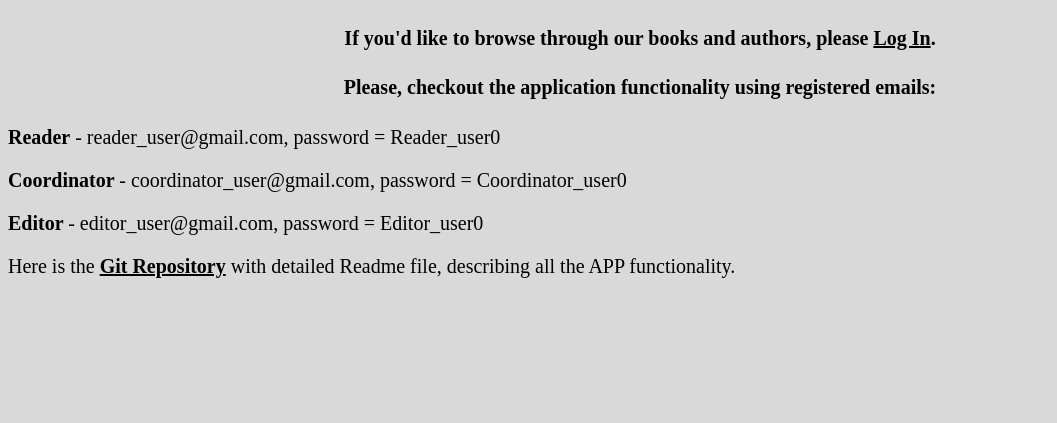
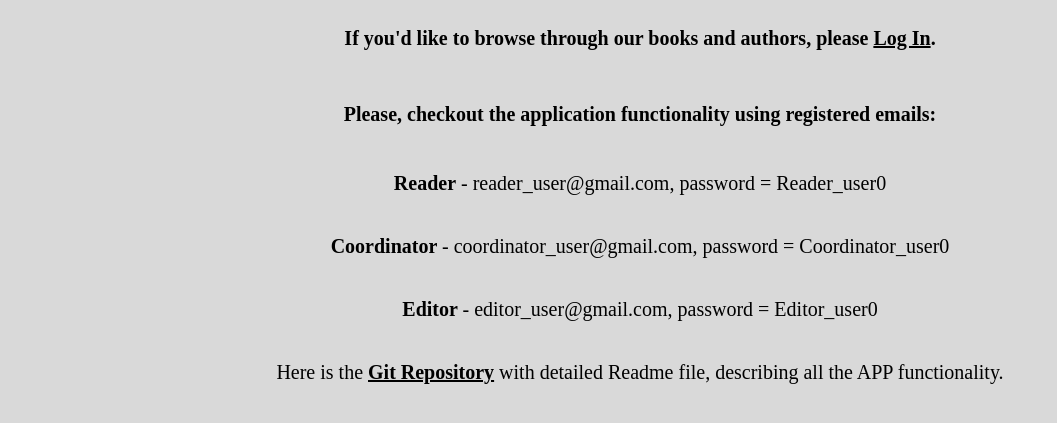
Before and after one commit to cavilosa/Publishing-House, a Flask app: page / in a window 1280 px wide. Shown: the part 74-497 px from the top of the page, without its empty margins (0-1057 px from the left). Run offline with Flask 2, Linux system fonts and the light colour scheme.

Commit message:
Added flex to main page.

```diff
--- a/static/css/main.css
+++ b/static/css/main.css
@@ -46,3 +46,9 @@ a {
     color:black;
     font-family: 'Franklin Gothic Medium', 'Arial Narrow', Arial, sans-serif;
 }
+
+.sign_in {
+    display: flex;
+    flex-direction: column;
+    align-items: center;
+}
```
